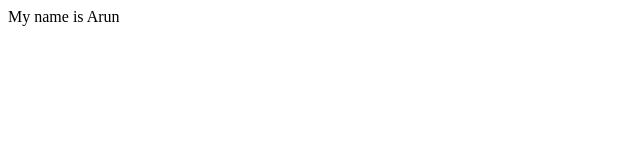
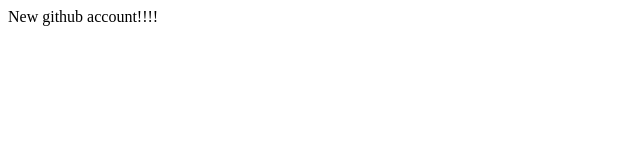
Before and after one commit to arunprasadh7/FESfirst, a plain HTML site: page index.html in a window 1280 px wide. Shown: the full height of the page, 0-640 px from the left. Drawn offline with Linux system fonts and the light colour scheme.

```diff
--- a/index.html
+++ b/index.html
@@ -6,6 +6,6 @@
   <title>Document</title>
 </head>
 <body>
-  My name is Arun
+  New github account!!!!
 </body>
 </html>
```
